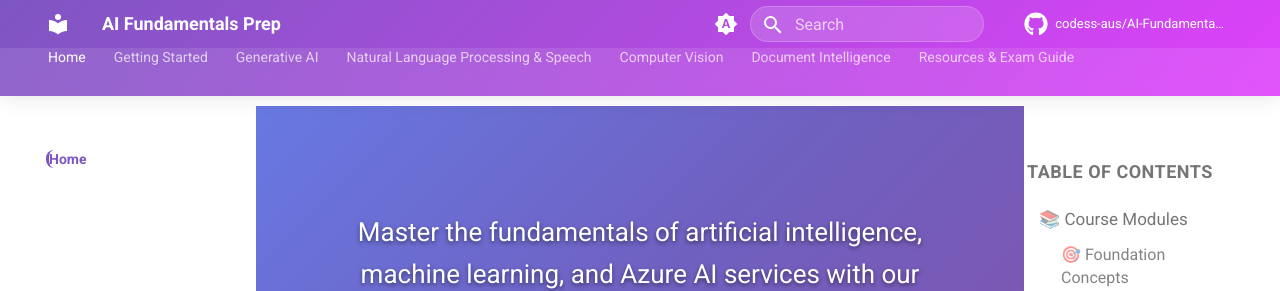
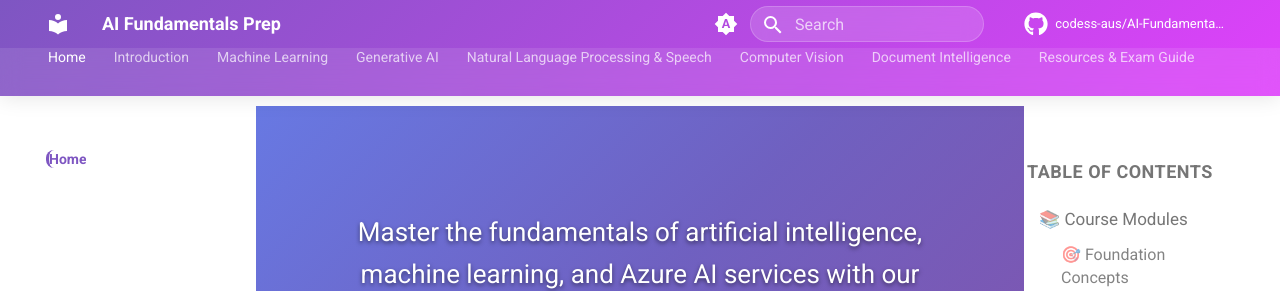
Before and after one commit to codess-aus/AI-Fundamentals-Prep, an MkDocs documentation site: the page built from docs/index.md, in a window 1280 px wide. Shown: the top 291 px of the page. Built offline with MkDocs 1.6.1 and Material for MkDocs 9.7.7, drawn with Linux system fonts in a browser that asks for light colours; comment, search, counter and statistics services are not loaded.

Commit message:
Reorganize navigation: separate Machine Learning into its own section

```diff
--- a/mkdocs.yml
+++ b/mkdocs.yml
@@ -88,8 +88,9 @@ markdown_extensions:
 # Page tree
 nav:
   - Home: index.md
-  - Getting Started:
+  - Introduction:
     - Introduction to AI: 00-introduction/index.md
+  - Machine Learning:
     - Machine Learning Fundamentals: 01-machinelearning/index.md
     - Azure Machine Learning: 02-Azure-ML/index.md
   - Generative AI:
```
